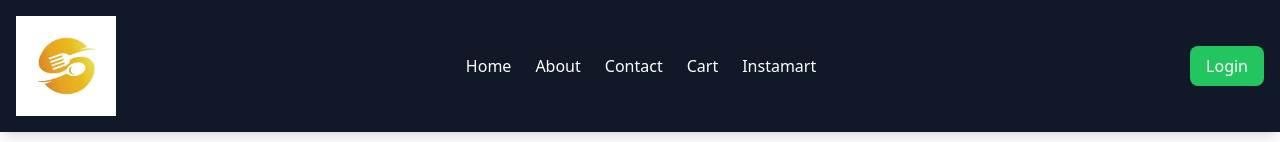
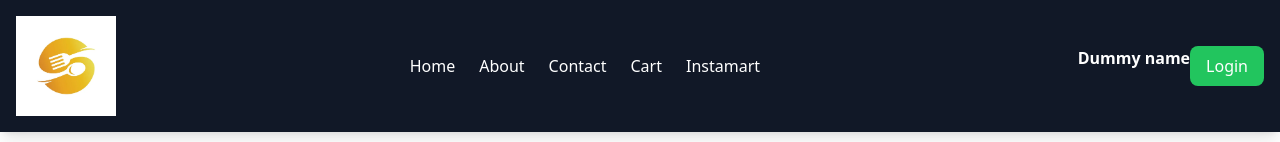
Before and after one commit to ssk090/namaste-react-live-assignment, a React (Vite) app in the folder code/: page / in a window 1280 px wide. Shown: the top 142 px of the page. Built offline with nearby package versions, Linux system fonts and the light colour scheme; no server answers.

Commit message:
chapter 11

```diff
--- a/code/src/components/Header.js
+++ b/code/src/components/Header.js
@@ -1,6 +1,7 @@
-import { useState } from "react";
+import { useState, useContext } from "react";
 import Logo from "../../assets/logo.png";
 import { Link } from "react-router-dom";
+import UserContext from "../utils/UserContext";
 const Title = () => (
   <a href="/">
     <img className="w-[100px]" alt="logo" src={Logo} />
@@ -9,6 +10,7 @@ const Title = () => (
 
 const Header = () => {
   const [isLoggedIn, setIsLoggedIn] = useState(false);
+  const { user } = useContext(UserContext);
   return (
     <header className="flex items-center justify-between p-4 bg-gray-900 text-white shadow shadow-lg">
       <Title />
@@ -30,6 +32,7 @@ const Header = () => {
         </ul>
       </nav>
       <div className="flex">
+        <span className="font-bold text-white">{user.name}</span>
         {isLoggedIn ? (
           <Link to="/">
             <button
--- a/code/src/components/RestaurantCard.js
+++ b/code/src/components/RestaurantCard.js
@@ -16,7 +16,7 @@ const RestaurantCard = ({
         />
         <h2 className="font-bold">{name}</h2>
         <h3>{cuisines.join(", ")}</h3>
-        <h4>{lastMileTravelString} minutes</h4>
+        <h4>{lastMileTravelString}</h4>
       </div>
     </>
   );
--- /dev/null
+++ b/code/src/utils/UserContext.js
@@ -0,0 +1,10 @@
+import { createContext } from "react";
+
+const UserContext = createContext({
+  user: {
+    name: "Dummy name",
+    email: "dummy@gmail.com",
+  },
+});
+
+export default UserContext;
```
Also changed, not shown: 1 other file (tests, documents, lock files or other folders).
